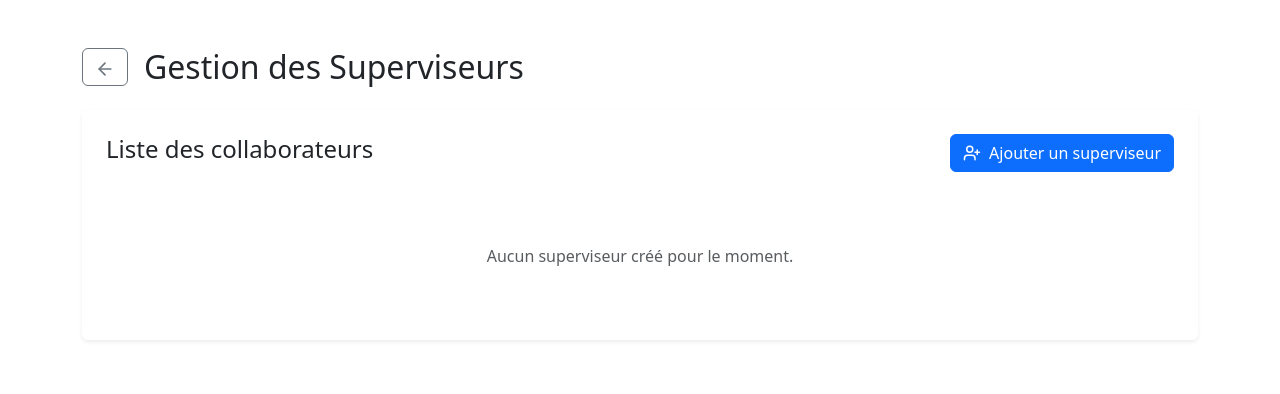
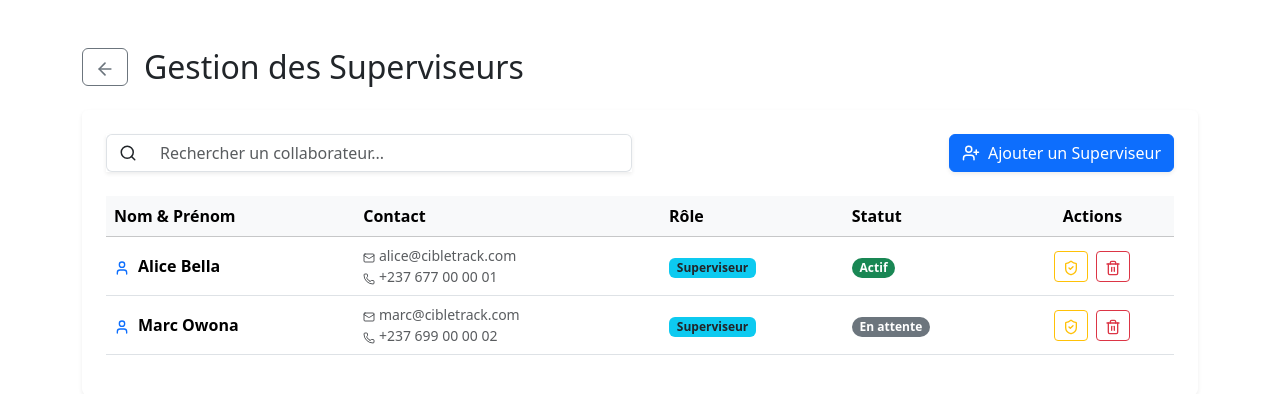
Before and after one commit to tarzonbrayan-tech/CibleTrack-Pro, a React (Create React App) app in the folder frontend/: page /gestion-superviseurs in a window 1280 px wide. Shown: the top 394 px of the page. Built offline with nearby package versions, Linux system fonts and the light colour scheme.

Commit message:
interface gestion des superviseurs

```diff
--- a/frontend/src/pages/GestionSuperviseurs.js
+++ b/frontend/src/pages/GestionSuperviseurs.js
@@ -1,12 +1,25 @@
-import React from 'react';
+import React, { useState } from 'react';
 import { useNavigate } from 'react-router-dom';
-import { ArrowLeft, UserPlus } from 'lucide-react';
+import { ArrowLeft, UserPlus, Search, User, Phone, Mail, Trash2, ShieldCheck } from 'lucide-react';
 
 const GestionSuperviseurs = () => {
   const navigate = useNavigate();
+  const [searchTerm, setSearchTerm] = useState("");
+
+  // Données de démonstration pour la maquette
+  const [superviseurs, setSuperviseurs] = useState([
+    { id: 1, nom: "Alice Bella", email: "alice@cibletrack.com", tel: "+237 677 00 00 01", statut: "Actif" },
+    { id: 2, nom: "Marc Owona", email: "marc@cibletrack.com", tel: "+237 699 00 00 02", statut: "En attente" },
+  ]);
+
+  const filtrés = superviseurs.filter(s =>
+    s.nom.toLowerCase().includes(searchTerm.toLowerCase()) ||
+    s.email.toLowerCase().includes(searchTerm.toLowerCase())
+  );
 
   return (
     <div className="container py-5">
+      {/* En-tête avec retour */}
       <div className="d-flex align-items-center gap-3 mb-4">
         <button className="btn btn-outline-secondary" onClick={() => navigate('/chef-dashboard')}>
           <ArrowLeft size={20} />
@@ -15,13 +28,67 @@ const GestionSuperviseurs = () => {
       </div>
 
       <div className="card shadow-sm border-0 p-4">
-        <div className="d-flex justify-content-between align-items-center mb-4">
-          <h4>Liste des collaborateurs</h4>
-          <button className="btn btn-primary d-flex align-items-center gap-2">
-            <UserPlus size={18} /> Ajouter un superviseur
-          </button>
+        {/* Barre de recherche et bouton d'ajout */}
+        <div className="row g-3 mb-4 align-items-center">
+          <div className="col-md-6">
+            <div className="input-group shadow-sm">
+              <span className="input-group-text bg-white border-end-0"><Search size={18} /></span>
+              <input
+                type="text"
+                className="form-control border-start-0"
+                placeholder="Rechercher un collaborateur..."
+                onChange={(e) => setSearchTerm(e.target.value)}
+              />
+            </div>
+          </div>
+          <div className="col-md-6 text-md-end">
+            <button className="btn btn-primary d-flex align-items-center gap-2 ms-auto shadow-sm">
+              <UserPlus size={18} /> Ajouter un Superviseur
+            </button>
+          </div>
         </div>
-        <p className="text-center text-muted my-5">Aucun superviseur créé pour le moment.</p>
+
+        {/* Tableau des collaborateurs */}
+        <div className="table-responsive">
+          <table className="table table-hover align-middle">
+            <thead className="table-light">
+              <tr>
+                <th>Nom & Prénom</th>
+                <th>Contact</th>
+                <th>Rôle</th>
+                <th>Statut</th>
+                <th className="text-center">Actions</th>
+              </tr>
+            </thead>
+            <tbody>
+              {filtrés.map(s => (
+                <tr key={s.id}>
+                  <td className="fw-bold"><User size={16} className="me-2 text-primary"/>{s.nom}</td>
+                  <td>
+                    <div className="small text-muted"><Mail size={12} /> {s.email}</div>
+                    <div className="small text-muted"><Phone size={12} /> {s.tel}</div>
+                  </td>
+                  <td><span className="badge bg-info text-dark">Superviseur</span></td>
+                  <td>
+                    <span className={`badge rounded-pill ${s.statut === 'Actif' ? 'bg-success' : 'bg-secondary'}`}>
+                      {s.statut}
+                    </span>
+                  </td>
+                  <td className="text-center">
+                    <div className="d-flex justify-content-center gap-2">
+                      <button className="btn btn-sm btn-outline-warning" title="Réinitialiser MDP">
+                        <ShieldCheck size={16} />
+                      </button>
+                      <button className="btn btn-sm btn-outline-danger" onClick={() => setSuperviseurs(superviseurs.filter(item => item.id !== s.id))}>
+                        <Trash2 size={16} />
+                      </button>
+                    </div>
+                  </td>
+                </tr>
+              ))}
+            </tbody>
+          </table>
+        </div>
       </div>
     </div>
   );
```
